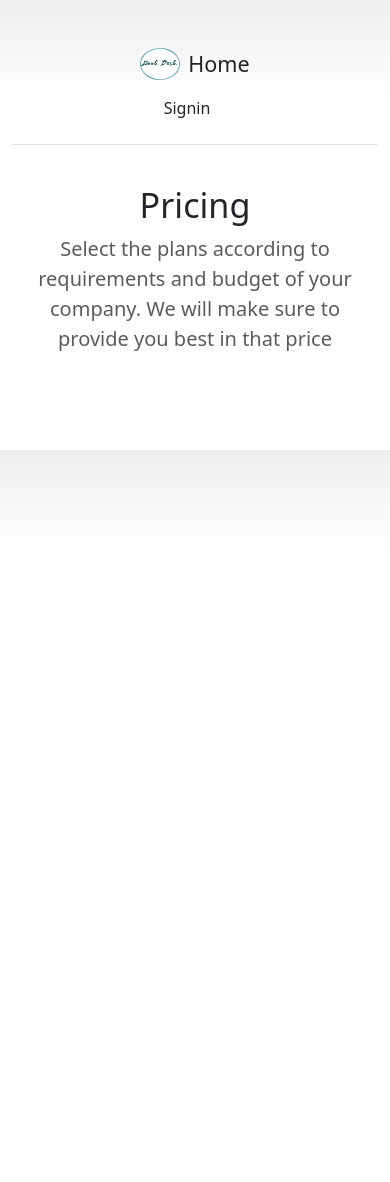
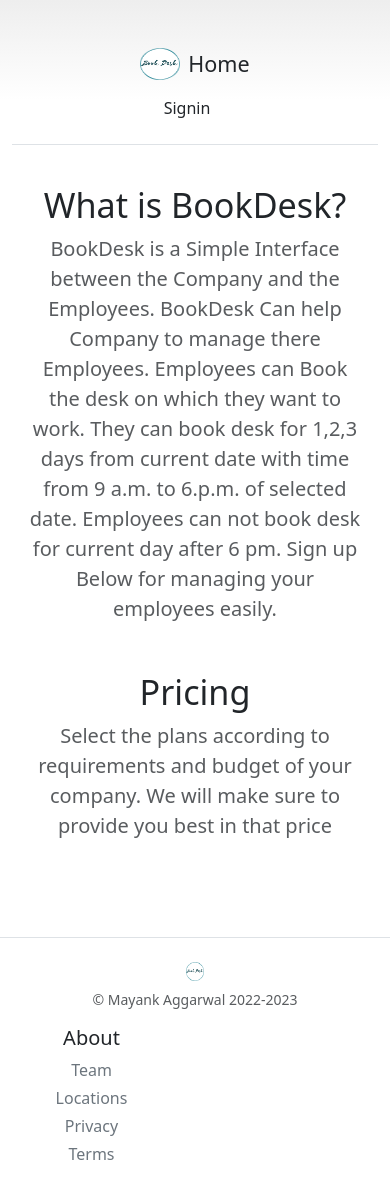
Before and after one commit to mayank-0407/BookDesk, a Django app: template home/templates/home/home.html in a window 390 px wide. Before the commit the page ends 479 px from the top, so only its background shows below. Run offline with Django 4.2, Linux system fonts and the light colour scheme; the template is opened without the code that fills it, so the values that code supplies are empty; some libraries are stand-ins or nearby versions.

Commit message:
Added how to use

```diff
--- a/home/templates/home/home.html
+++ b/home/templates/home/home.html
@@ -44,6 +44,14 @@
     {% endfor %}
 
     <div class="pricing-header p-3 pb-md-4 mx-auto text-center">
+      <h1 class="display-4 fw-normal">What is BookDesk?</h1>
+      <p class="fs-5 text-muted">BookDesk is a Simple Interface between the Company and the Employees.
+        BookDesk Can help Company to manage there Employees. Employees can Book the desk on which they want to work.
+        They can book desk for 1,2,3 days from current date with time from 9 a.m. to 6.p.m. of selected date. Employees can not book desk for current day after 6 pm. Sign up Below for
+        managing your employees easily.
+      </p>
+    </div>
+    <div class="pricing-header p-3 pb-md-4 mx-auto text-center">
       <h1 class="display-4 fw-normal">Pricing</h1>
       <p class="fs-5 text-muted">Select the plans according to requirements and budget of your company. We will make sure to provide you best in that price</p>
     </div>
@@ -69,6 +77,24 @@
       {% endfor %}
       </div>
     </div>
+  </main>
+  <footer class="pt-4 my-md-5 pt-md-5 border-top">
+    <div class="row align-items-center text-center">
+      <div class="col-12 col-md">
+        <img class="mb-2" src="{% static 'images/main_logo.png' %}" alt="" width="18" height="19">
+        <small class="d-block mb-3 text-muted">&copy; Mayank Aggarwal 2022-2023</small>
+      </div>
+      <div class="col-6 col-md">
+        <h5>About</h5>
+        <ul class="list-unstyled text-small">
+          <li class="mb-1"><a class="link-secondary text-decoration-none" href="#">Team</a></li>
+          <li class="mb-1"><a class="link-secondary text-decoration-none" href="#">Locations</a></li>
+          <li class="mb-1"><a class="link-secondary text-decoration-none" href="#">Privacy</a></li>
+          <li class="mb-1"><a class="link-secondary text-decoration-none" href="#">Terms</a></li>
+        </ul>
+      </div>
+    </div>
+  </footer>
     <script src="https://cdn.jsdelivr.net/npm/bootstrap@5.3.0-alpha1/dist/js/bootstrap.bundle.min.js" integrity="sha384-w76AqPfDkMBDXo30jS1Sgez6pr3x5MlQ1ZAGC+nuZB+EYdgRZgiwxhTBTkF7CXvN" crossorigin="anonymous"></script>
   </body>
 </html>
```
